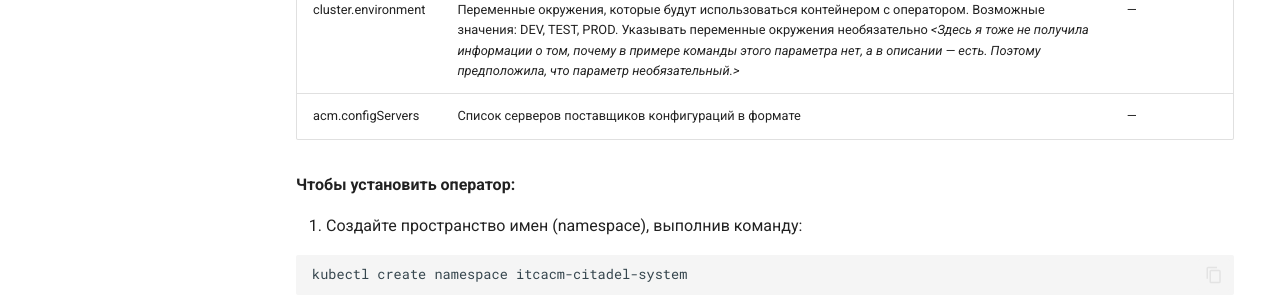
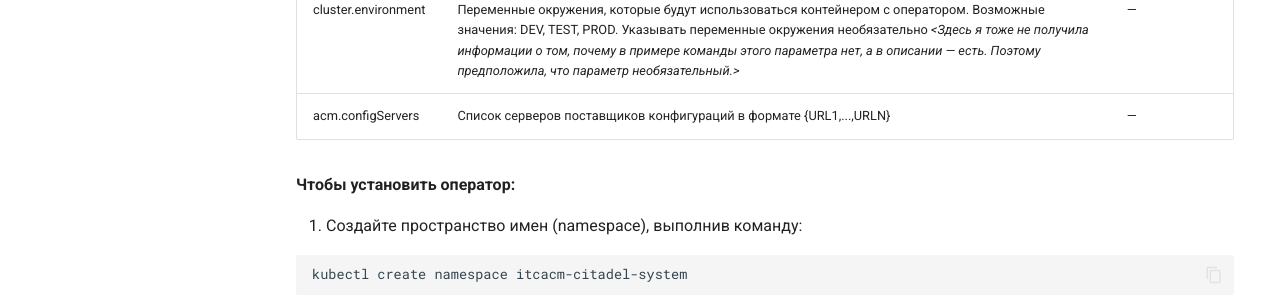
Before and after one commit to gitzola/gitzola.github.io-cwt, an MkDocs documentation site: the page built from docs/userguide.md, in a window 1280 px wide and 900 px high, scrolled down 649 px. Shown: the part 152-452 px from the top of the window. Built offline with MkDocs 1.6.1 and Material for MkDocs 9.7.7, drawn with Linux system fonts in a browser that asks for light colours.

Commit message:
Update userguide.md

```diff
--- a/docs/userguide.md
+++ b/docs/userguide.md
@@ -11,7 +11,7 @@ _<Я считаю, что здесь необходимо было отрази
 |acm.caroot |Содержимое корневого сертификата. Вы можете использовать синтаксис bash для его получения. Например, "$(cat ~/Root_CA.pem)" |— |
 |cluster.name |Имя кластера, в котором будет установлен оператор |— |
 |cluster.environment |Переменные окружения, которые будут использоваться контейнером с оператором. Возможные значения: DEV, TEST, PROD. Указывать переменные окружения необязательно _<Здесь я тоже не получила информации о том, почему в примере команды этого параметра нет, а в описании — есть. Поэтому предположила, что параметр необязательный.>_ |— |
-|acm.configServers |Список серверов поставщиков конфигураций в формате {URL1,...,URLN} |— |
+|acm.configServers |Список серверов поставщиков конфигураций в формате \{URL1,...,URLN\} |— |
 
 **Чтобы установить оператор:**
 
```
